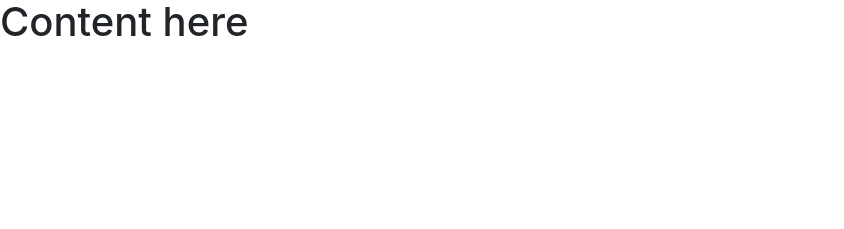
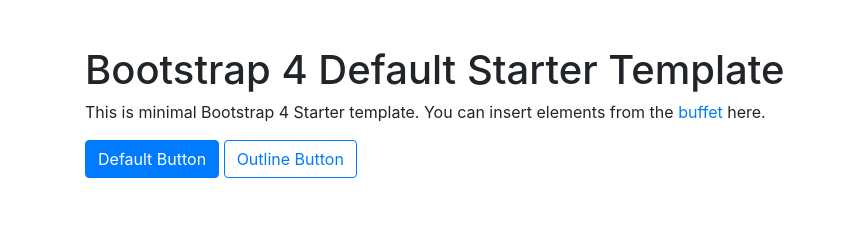
Before and after one commit to HackerThemes/theme-machine, a website: page themes/default/index.html in a window 1280 px wide. Shown: the whole page, without its empty margins (0-844 px from the left). Drawn offline with nearby package versions, Linux system fonts and the light colour scheme; files that its build step writes are made by us from their sources.

Commit message:
Added starter template and sorted out default vs themes

```diff
--- a/gulpfile.js
+++ b/gulpfile.js
@@ -57,11 +57,11 @@
 
 gulp.task('nunjucks', function() {
   gulp.src('themes/vibrant-sea/*.html')
-    .pipe(nunjucks())
+    .pipe(nunjucks({data:{title:"Vibrant Sea"}}))
     .pipe(gulp.dest('dist/vibrant-sea/'));
 
   gulp.src('themes/neon-glow/*.html')
-    .pipe(nunjucks())
+    .pipe(nunjucks({data:{title:"Neon Glow"}}))
     .pipe(gulp.dest('dist/neon-glow/'));
 
   gulp.src('themes/default/*.html')
--- a/nunjucks/base.html
+++ b/nunjucks/base.html
@@ -4,7 +4,7 @@
     <!-- Required meta tags -->
     <meta charset="utf-8">
     <meta name="viewport" content="width=device-width, initial-scale=1, shrink-to-fit=no">
-    <title>{{title}} - Bootstrap 4 Theme</title>
+    <title>{%if title %}{{title}} - Bootstrap 4 Theme{%else%}Bootstrap 4 Starter Template{%endif%}</title>
 
     {% block stylesheet %}
     {% endblock %}
--- a/themes/default/index.html
+++ b/themes/default/index.html
@@ -6,5 +6,19 @@
 {% endblock %}
 
 {% block content %}
-<h1>Content here</h1>
+
+<div class="container">
+  <div class="py-5">
+    <h1>Bootstrap 4 Default Starter Template</h1>
+    <p>
+      This is minimal Bootstrap 4 Starter template. You can insert elements from the <a href="https://hackerthemes.com/bootstrap-themes/default">buffet</a> here.
+    </p>
+
+    <a href="#!" class="btn btn-primary">Default Button</a>
+
+
+    <a href="#!" class="btn btn-outline-primary">Outline Button</a>
+
+  </div>
+</div>
 {% endblock %}
--- a/themes/neon-glow/css/bootstrap4-neon-glow.scss
+++ b/themes/neon-glow/css/bootstrap4-neon-glow.scss
@@ -1,4 +1,4 @@
-/* Bootstrap 4 Theme by HackerThemes */
+/* Bootstrap 4 "Neon Glow" Theme by HackerThemes, https://hackerthemes.com */
 
 // Bootstrap variables are (or should be) marked with //BS
 $border-radius: 5px; //BS
--- a/themes/vibrant-sea/css/bootstrap4-vibrant-sea.scss
+++ b/themes/vibrant-sea/css/bootstrap4-vibrant-sea.scss
@@ -1,4 +1,4 @@
-/* Bootstrap 4 Theme by HackerThemes */
+/* Bootstrap 4 "Vibrant Sea" Theme by HackerThemes, https://hackerthemes.com */
 
 // Bootstrap variables are (or should be) marked with //BS
 $border-radius: 10px; //BS
```
Also changed, not shown: dist/default/index.html, dist/neon-glow/css/bootstrap4-neon-glow.css, dist/neon-glow/index.html, dist/vibrant-sea/css/bootstrap4-vibrant-sea.css, dist/vibrant-sea/index.html, themes/vibrant-sea/index.html (line endings or trailing spaces).
